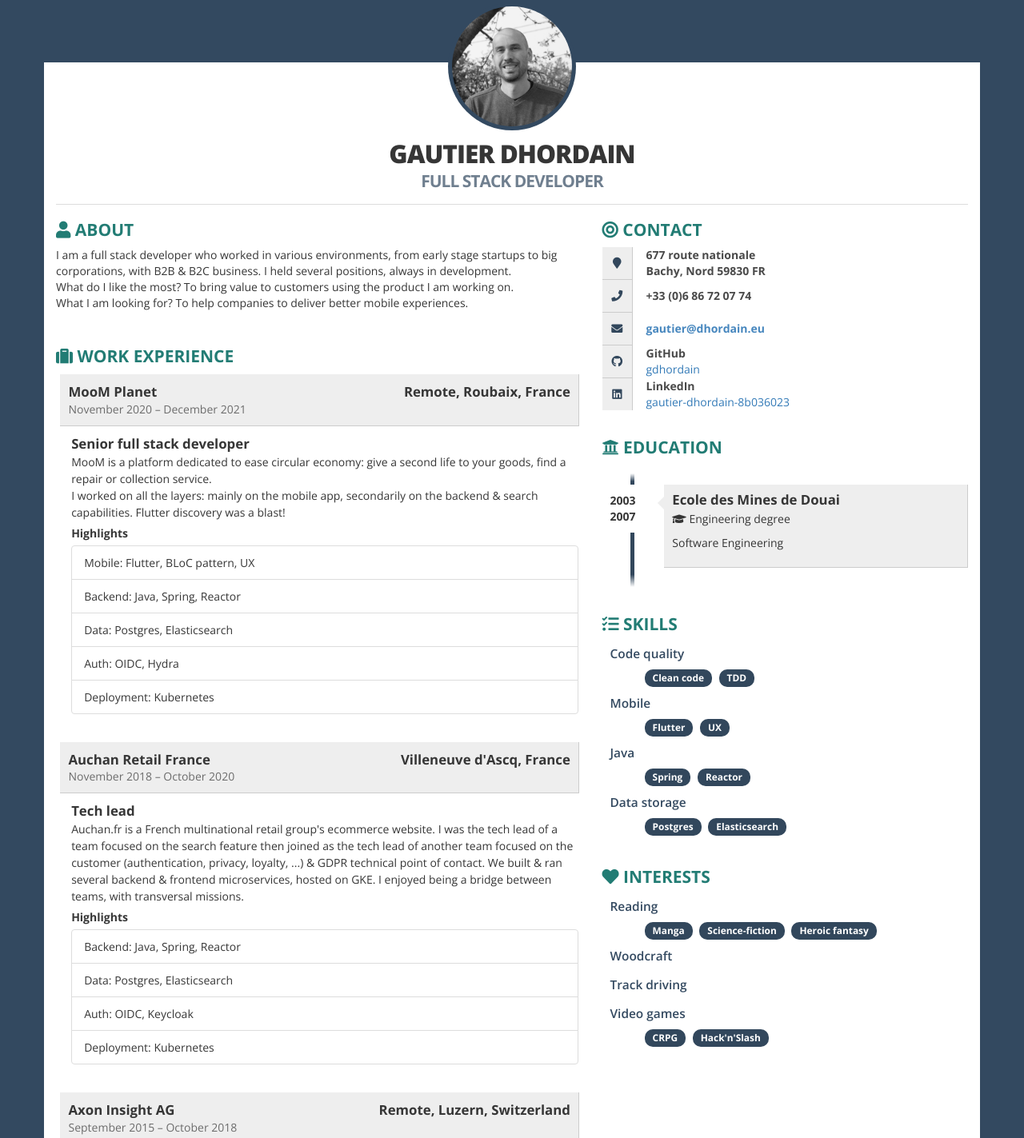
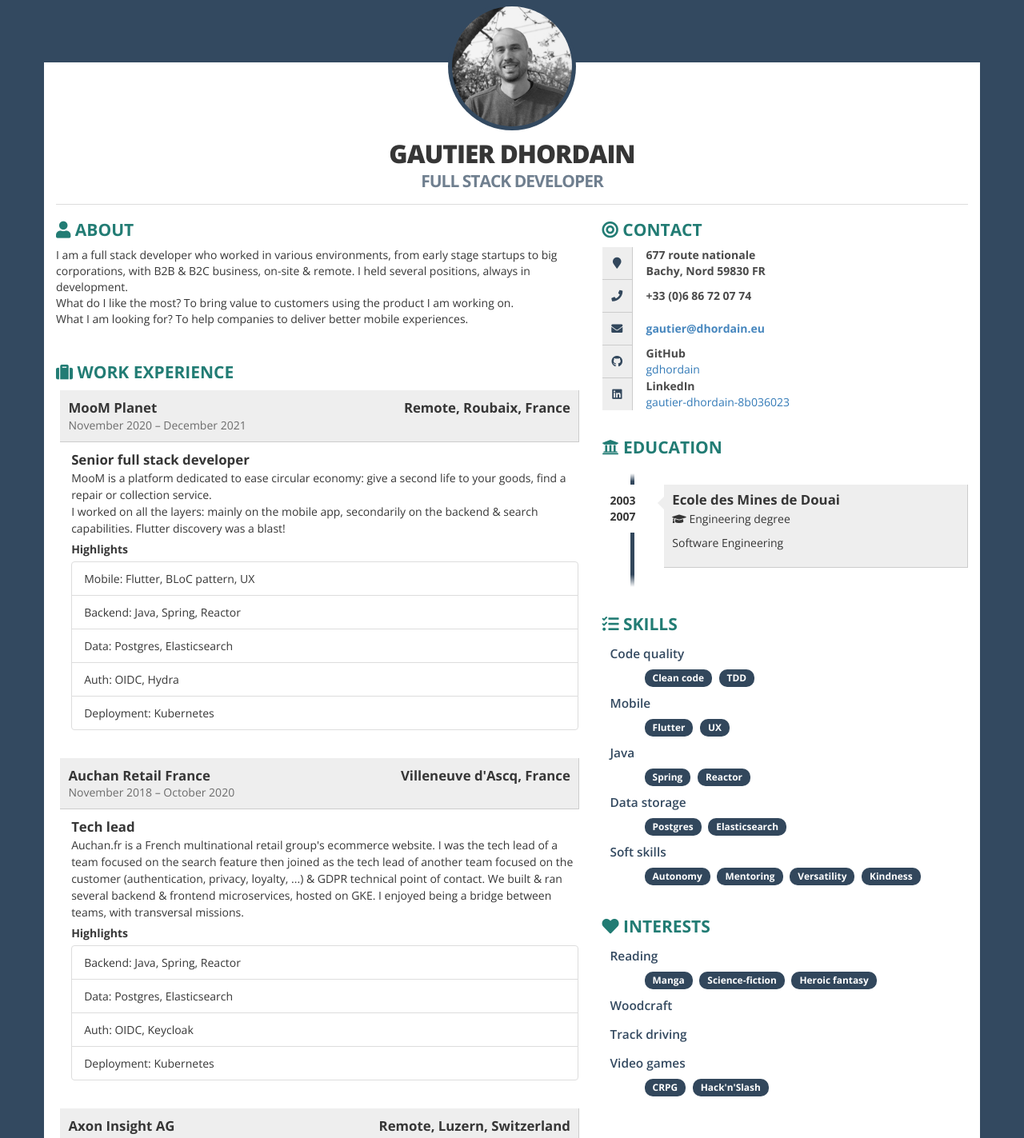
Before and after one commit to gdhordain/gdhordain.github.io, a website: page index.html in a window 1280 px wide. Shown: the part 2-1425 px from the top of the page at 80% size. Drawn offline with nearby package versions, Linux system fonts and the light colour scheme.

Commit message:
soft skills, remote, fix typos

```diff
--- a/index.html
+++ b/index.html
@@ -404,7 +404,7 @@ blockquote,
           <!-- ABOUT ME -->
           <div class="box">
             <h2><i class="fas fa-user ico"></i> About</h2>
-            <p>I am a full stack developer who worked in various environments, from early stage startups to big corporations, with B2B & B2C business. I held several positions, always in development.<br/>What do I like the most? To bring value to customers using the product I am working on.<br/>What I am looking for? To help companies to deliver better mobile experiences.</p>
+            <p>I am a full stack developer who worked in various environments, from early stage startups to big corporations, with B2B & B2C business, on-site & remote. I held several positions, always in development.<br/>What do I like the most? To bring value to customers using the product I am working on.<br/>What I am looking for? To help companies to deliver better mobile experiences.</p>
           </div>
           <!-- WORK EXPERIENCE -->
           <div class="box">
@@ -510,7 +510,7 @@ blockquote,
                   <div class="job-details col-xs-11">
                     <div class="profession">Lead developer</div>
                     <div class="description">
-                      Nuukik offers a recommendation engine SaaS. We worked in close colaboration with the CTO to build and run a successful product from the early prototype. I helped the team to grow, from size and maturity perspective. I also wrote plugins for major ecommerce platforms (Magento, Prestashop, Demandware, ...) to ease customer onboarding.
+                      Nuukik offers a recommendation engine SaaS. We worked in close colaboration with the CTO to build and run a successful product from an early prototype. I helped the team to grow, from size and maturity perspective. I also wrote plugins for major ecommerce platforms (Magento, Prestashop, Demandware, ...) to ease customer onboarding.
                       <div class="highlights">Highlights</div>
                       <ul class="list-group">
                         <li class="list-group-item">Backend: Java, Spring</li>
@@ -720,6 +720,18 @@ blockquote,
                 <span class= "skill badge">Elasticsearch</span>
               </div>
             </div>
+            <div class="skills clearfix">
+              <div class="item-skills">
+                  Soft skills
+
+              </div>
+              <div class="col-sm-offset-1 col-sm-12 clearfix">
+                <span class= "skill badge">Autonomy</span>
+                <span class= "skill badge">Mentoring</span>
+                <span class= "skill badge">Versatility</span>
+                <span class= "skill badge">Kindness</span>
+              </div>
+            </div>
           </div>
           <!-- HOBBIES -->
           <div class="box">
--- a/package.json
+++ b/package.json
@@ -2,7 +2,7 @@
   "name": "resume-gdhordain",
   "description": "Gautier Dhordain's résumé",
   "private": true,
-  "version": "0.0.6",
+  "version": "0.0.7",
   "scripts": {
     "export-pdf": "resume export -r resume-gdhordain.json -t ./node_modules/jsonresume-theme-kendall resume-gdhordain.pdf",
     "export-html": "resume export -r resume-gdhordain.json -t ./node_modules/jsonresume-theme-kendall index.html"
```
Also changed, not shown: resume-gdhordain.json (+12 -2 lines).
